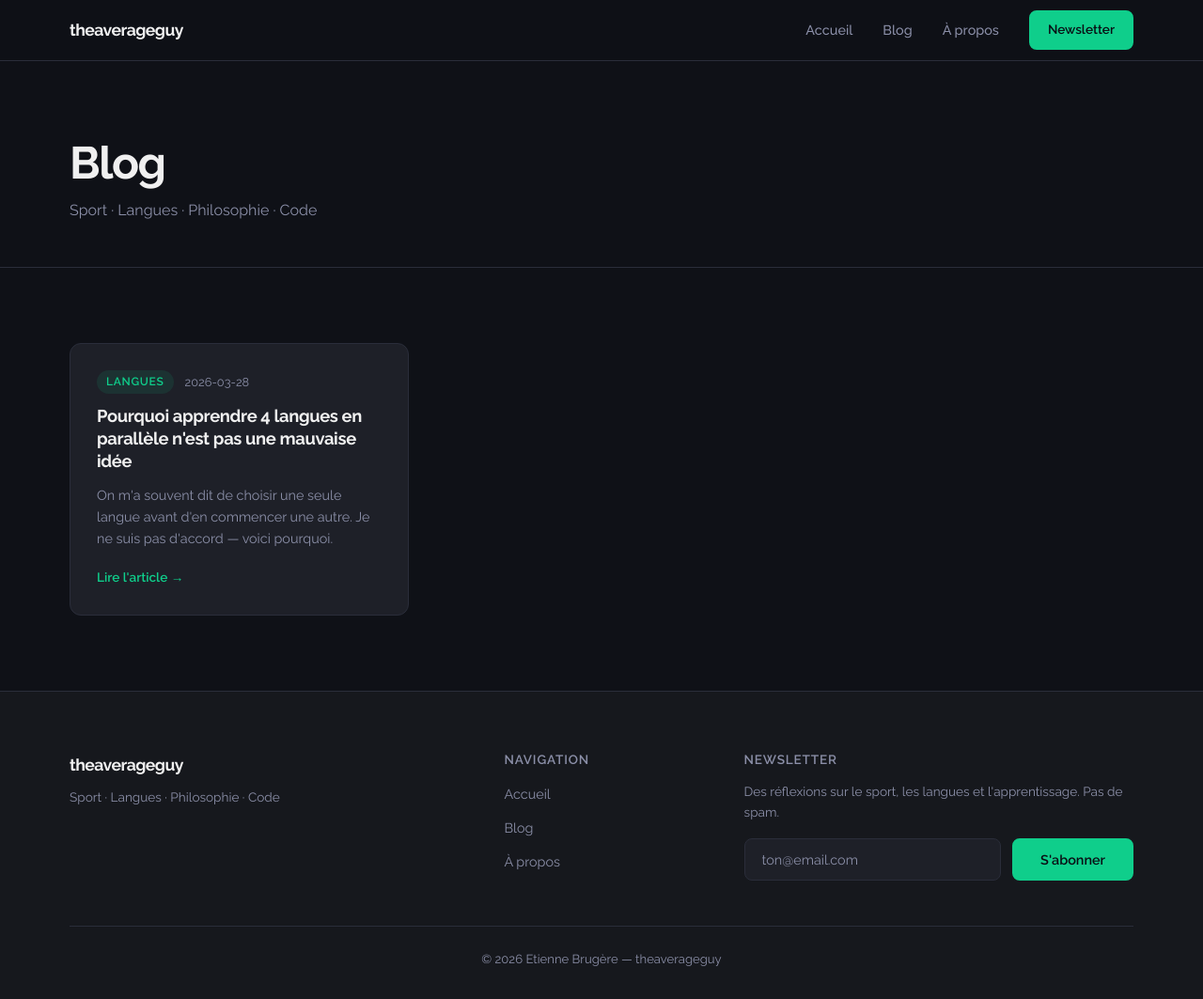
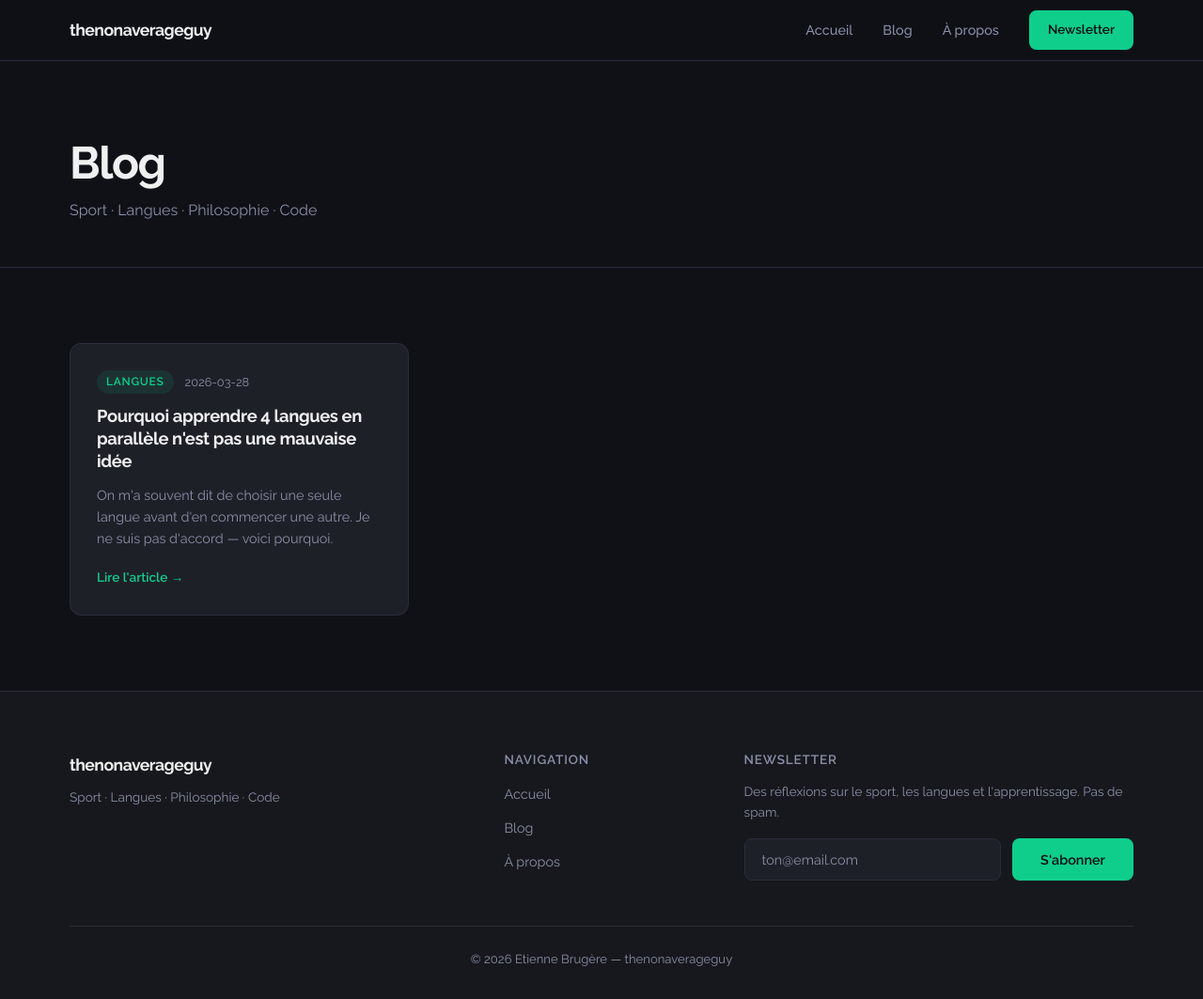
Before and after one commit to etbrugere/theaverageguy, a FastAPI app: page /blog in a window 1280 px wide. Shown: the whole page at 94% size. Run offline with FastAPI, Linux system fonts and the light colour scheme.

Commit message:
Rename to thenonaverageguy

```diff
--- a/app/templates/base.html
+++ b/app/templates/base.html
@@ -15,7 +15,7 @@
 
     <nav class="navbar" id="navbar">
         <div class="container navbar__inner">
-            <a href="/" class="logo">theaverageguy</a>
+            <a href="/" class="logo">thenonaverageguy</a>
             <ul class="nav-links" id="nav-links">
                 <li><a href="/" class="nav-link">Accueil</a></li>
                 <li><a href="/blog" class="nav-link">Blog</a></li>
@@ -38,7 +38,7 @@
         <div class="container">
             <div class="footer__grid">
                 <div class="footer__brand">
-                    <span class="logo">theaverageguy</span>
+                    <span class="logo">thenonaverageguy</span>
                     <p class="footer__tagline">Sport · Langues · Philosophie · Code</p>
                 </div>
                 <div class="footer__nav">
@@ -59,7 +59,7 @@
                 </div>
             </div>
             <div class="footer__bottom">
-                <p>© 2026 Etienne Brugère — theaverageguy</p>
+                <p>© 2026 Etienne Brugère — thenonaverageguy</p>
             </div>
         </div>
     </footer>
```
